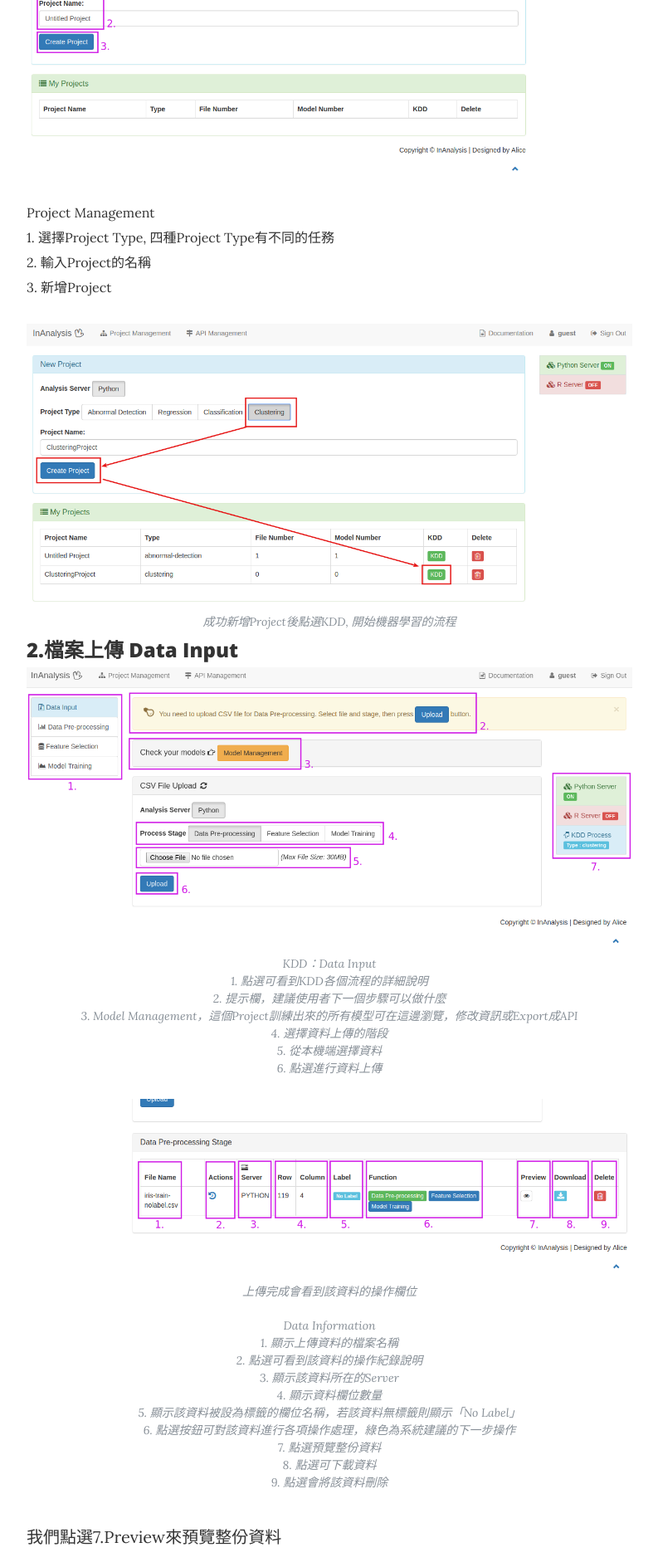
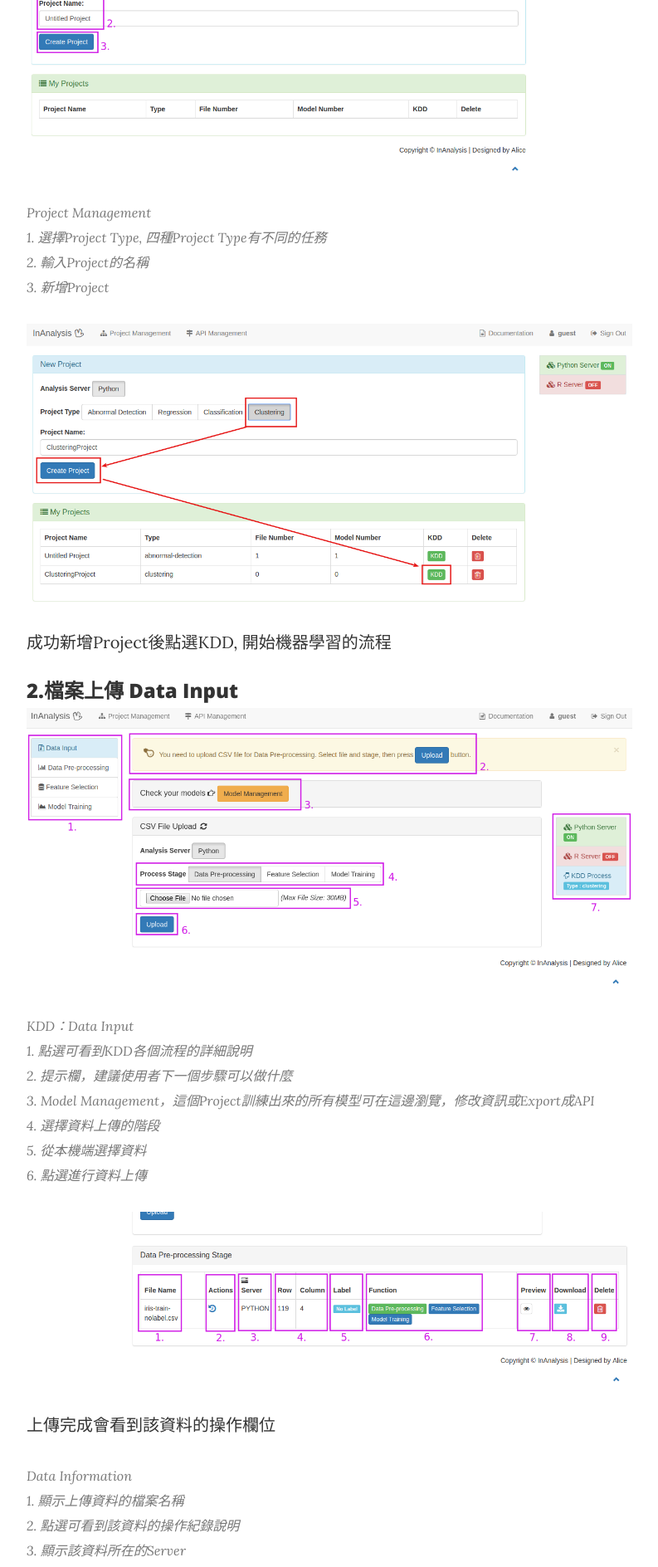
Before and after one commit to inanalysis/inanalysis.github.io, a Jekyll site: the page built from clustering.html, in a window 1280 px wide. Shown: the part 4376-6264 px from the top of the page at 83% size, without its empty margins (243-1036 px from the left). Built offline with Jekyll 4.4.1, drawn with Linux system fonts in a browser that asks for light colours.

Commit message:
add introduction

```diff
--- a/clustering.html
+++ b/clustering.html
@@ -77,6 +77,7 @@ layout: default
                 <p>跟著以下流程操作示範，5步驟即可輕鬆建立Iris資料分群模型 [ 整個流程約5分鐘 ]</p>
                 <iframe width="560" height="315" align="middle" src="https://www.youtube.com/embed/zqKFH7WNmfE?rel=0"
                         frameborder="0" allowfullscreen ></iframe>
+
                 <h4 class="section-heading">
                     1.建立專案 Create Project
                 </h4>
@@ -98,19 +99,20 @@ layout: default
                     建立Clustering專案
                 </p>
                 <img class="img-fluid" src="img/demo/intro/02_project.png" alt="">
-                <p><small>
+                <blockquote><p><small>
                     Project Management <br>
                     1. 選擇Project Type, 四種Project Type有不同的任務<br>
                     2. 輸入Project的名稱<br>
                     3. 新增Project<br>
-                </small></p>
+                </small></p></blockquote>
                 <img class="img-fluid" src="img/demo/clustering/project.png" alt="">
-                <span class="caption text-muted">成功新增Project後點選KDD, 開始機器學習的流程</span>
+                <p>成功新增Project後點選KDD, 開始機器學習的流程</p>
+
                 <h4>
                     2.檔案上傳 Data Input
                 </h4>
                 <img class="img-fluid" src="img/demo/clustering/03_KDD_upload.png" alt="">
-                <blockquote><p class="caption text-muted">
+                <blockquote><p><small>
                     KDD：Data Input<br>
                     1. 點選可看到KDD各個流程的詳細說明<br>
                     2. 提示欄，建議使用者下一個步驟可以做什麼<br>
@@ -118,10 +120,10 @@ layout: default
                     4. 選擇資料上傳的階段<br>
                     5. 從本機端選擇資料<br>
                     6. 點選進行資料上傳<br>
-                </p></blockquote>
+                </small></p></blockquote>
                 <img class="img-fluid" src="img/demo/clustering/04_KDD_preprocess.png" alt="">
-                <span class="caption text-muted">上傳完成會看到該資料的操作欄位</span>
-                <span class="caption text-muted">
+                <p>上傳完成會看到該資料的操作欄位</p>
+                <blockquote><p><small>
                     Data Information<br>
                     1. 顯示上傳資料的檔案名稱<br>
                     2. 點選可看到該資料的操作紀錄說明<br>
@@ -132,12 +134,10 @@ layout: default
                     7. 點選預覽整份資料<br>
                     8. 點選可下載資料<br>
                     9. 點選會將該資料刪除<br>
-                </span>
-                <p>
-                    我們點選7.Preview來預覽整份資料
-                </p>
+                </small></p></blockquote>
+                <p>我們點選7.Preview來預覽整份資料</p>
                 <img class="img-fluid" src="img/demo/clustering/04_dataviewer.png" alt="">
-                <span class="caption text-muted">
+                <blockquote><p><small>
                     Data Viewer<br>
                     1. 正在預覽的資料檔案名稱，與檔案所在的Server<br>
                     2. 顯示該資料的所有欄位名稱<br>
@@ -147,7 +147,8 @@ layout: default
                     6. 顯示該欄位的資料標準差，若為非數值型態則會顯示「-」<br>
                     7. 點選可看到該欄位的所有資料分佈直方圖<br>
                     8. 點選回到KDD流程<br>
-                </span>
+                </small></p></blockquote>
+
                 <h4>
                     3.資料前處理 Data Pre-process
                 </h4>
```
